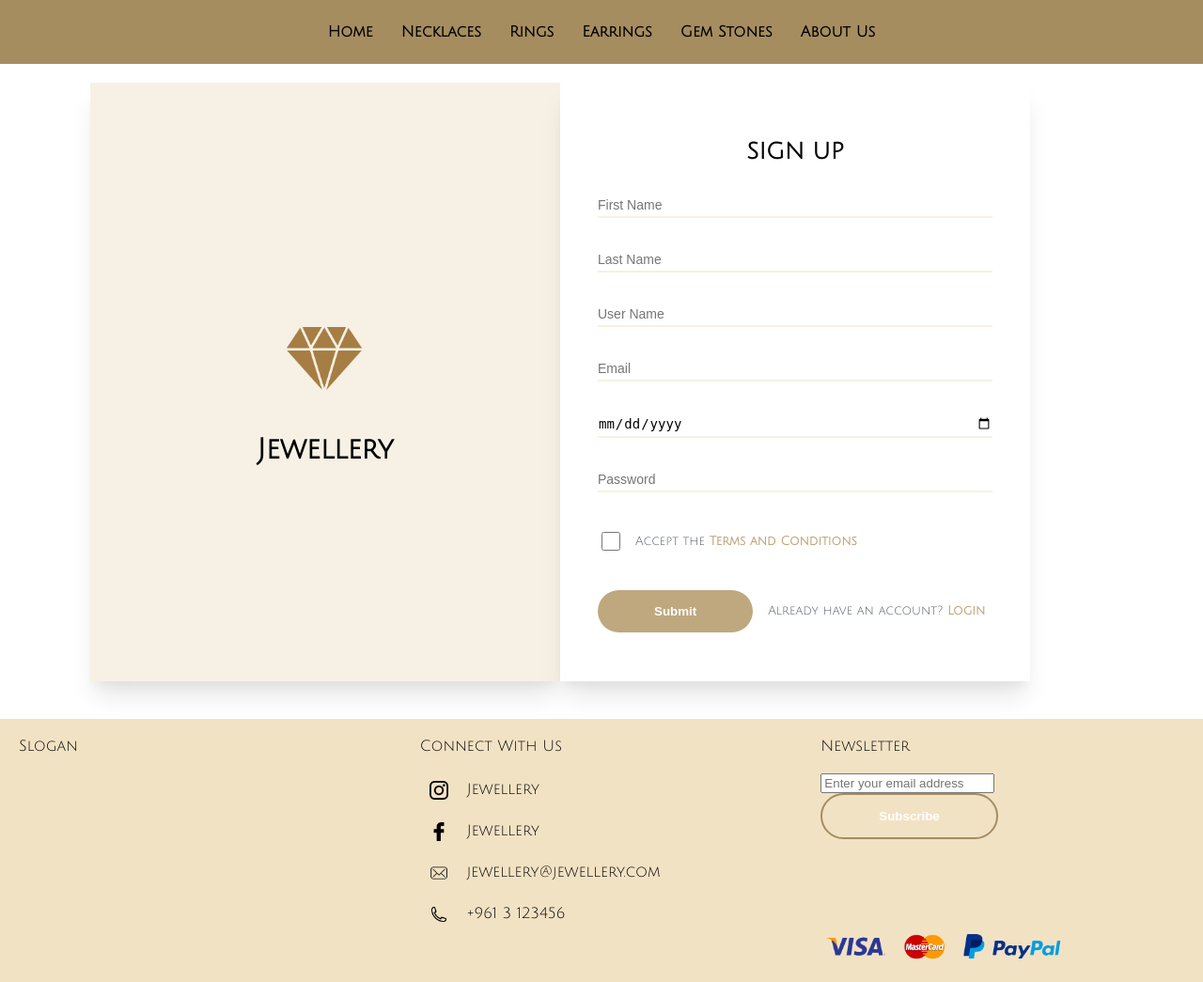
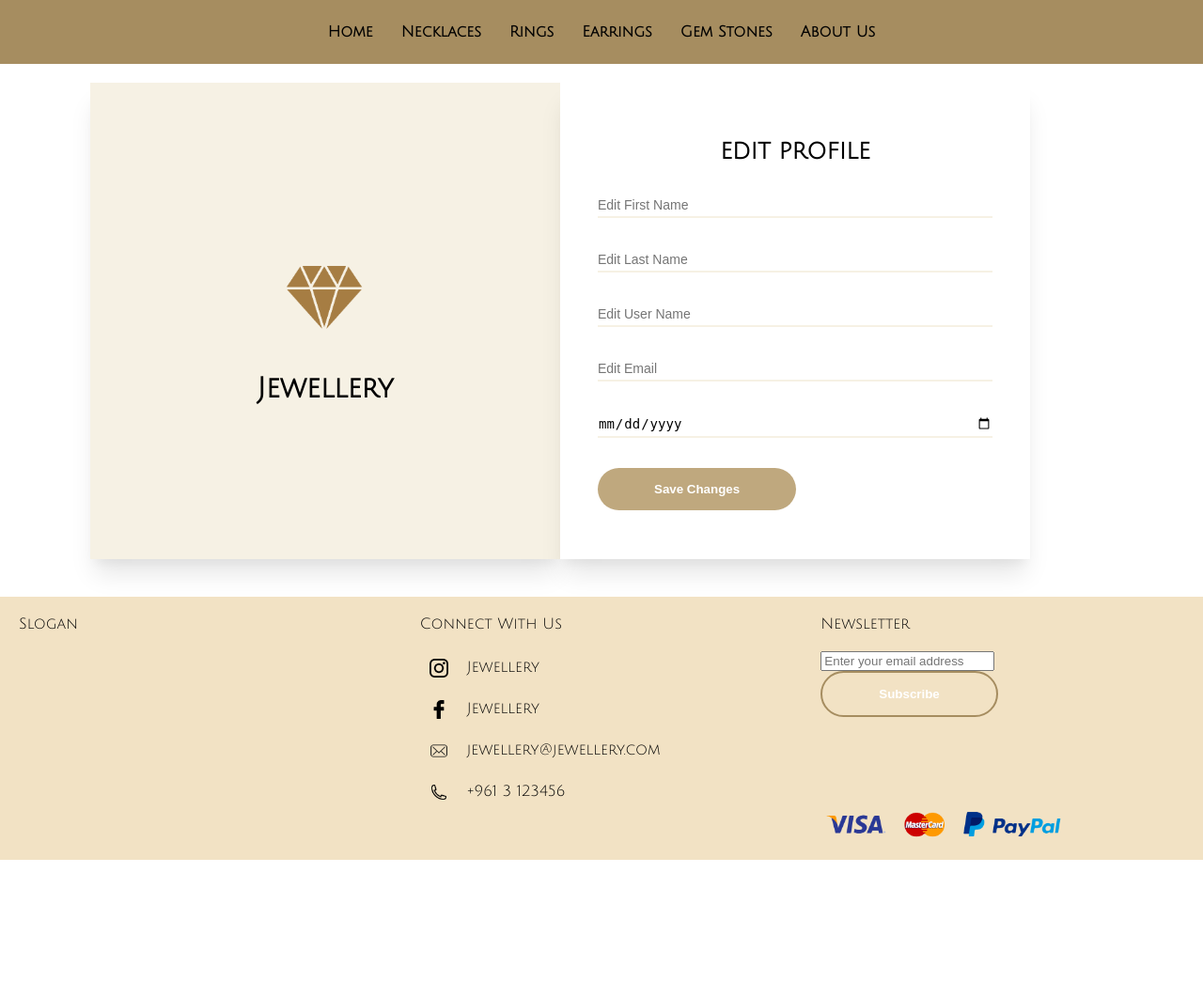
Before and after one commit to sana-al-rayess/fullstack-ecommerce-project, a PHP site: page /edit-profile.html in a window 1280 px wide. Shown: the part 160-1205 px from the top of the page at 94% size. After the commit the page ends 1075 px from the top, so only its background shows below. Run offline with PHP 8.4, Linux system fonts and the light colour scheme.

Commit message:
changed the edit profile form

```diff
--- a/edit-profile.html
+++ b/edit-profile.html
@@ -49,34 +49,34 @@
         <div class="signup-wrap">
 
             <div class="signup-top">
-                <h2 class="signup-header">Sign up</h2>
+                <h2 class="signup-header">edit profile</h2>
                 <div class="input-wrap">
-                    <input type="text" id="first-name" placeholder="First Name">
+                    <input type="text" id="edit-first-name" placeholder="Edit First Name">
                 </div>
                 <div class="input-wrap">
-                    <input type="text" id="last-name" placeholder="Last Name">
+                    <input type="text" id="edit-last-name" placeholder="Edit Last Name">
                 </div>
                 <div class="input-wrap">
-                    <input type="text" id="user-name" placeholder="User Name">
+                    <input type="text" id="edit-user-name" placeholder="Edit User Name">
                 </div>
                 <div class="input-wrap">
-                    <input type="email" id="email" placeholder="Email">
+                    <input type="email" id="edit-email" placeholder="Edit Email">
                 </div>
                 <div class="input-wrap">
-                    <input type="date" id="b-date" placeholder="Date Of Birth">
+                    <input type="date" id="edit-b-date" placeholder="Edit Date Of Birth">
                 </div>
-                <div class="input-wrap">
+                <!-- <div class="input-wrap">
                     <input type="password" id="password" placeholder="Password">
                 </div>
+     -->
+                <!-- <div class="input-wrap">
+                    <input type="checkbox" >
+                    <p class="terms">Accept the <span>Terms and Conditions</span></p>
+                </div> -->
 
                 <div class="input-wrap">
-                    <input type="checkbox" >
-                    <p class="terms">Accept the <span>Terms and Conditions</span></p>
-                </div>
-
-                <div class="input-wrap">
-                    <button type="submit" id="submit-button">Submit</button>
-                    <p class="terms">Already have an account? <span>Login</span></p>
+                    <button type="submit" class="save-button" id="save-changes-button">Save Changes</button>
+                    <!-- <p class="terms">Already have an account? <span>Login</span></p> -->
                 </div>
             </div>
 
--- a/styles/edit-profile.css
+++ b/styles/edit-profile.css
@@ -349,3 +349,8 @@
   background-color: #A68D60;
   transform: scale(0.98);
 }
+/*
+.save-button {
+  margin-left: 10px;
+}
+   */
```
